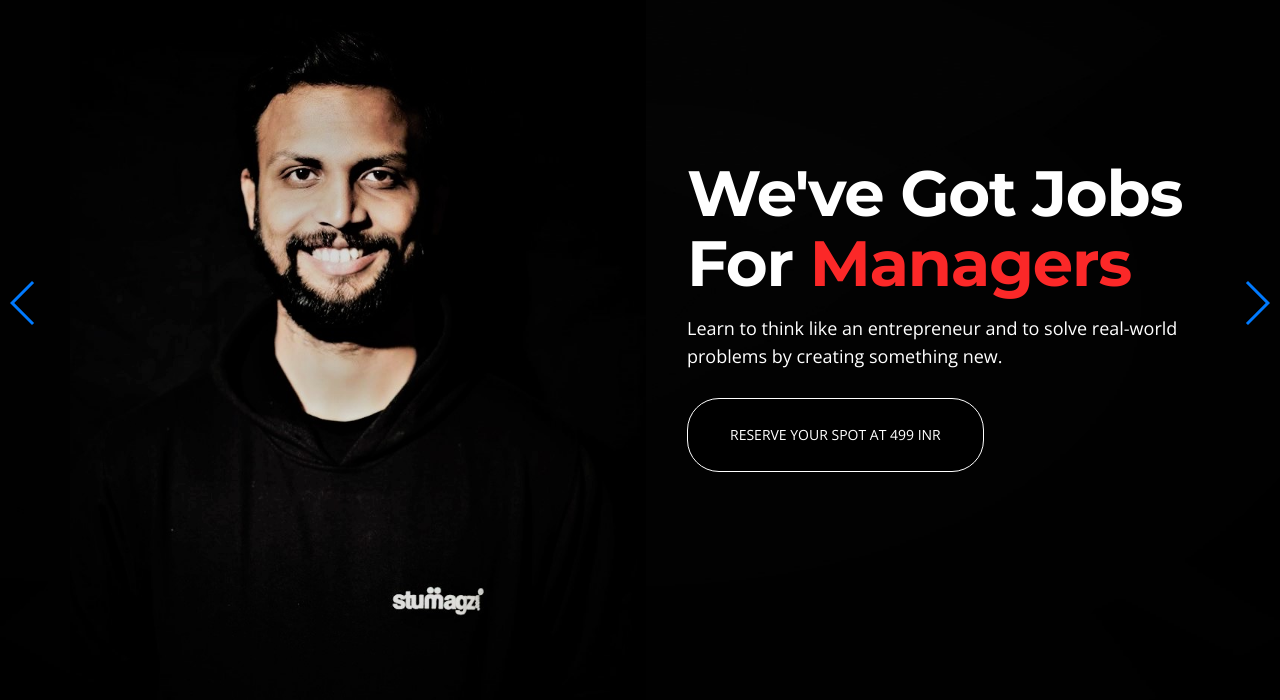
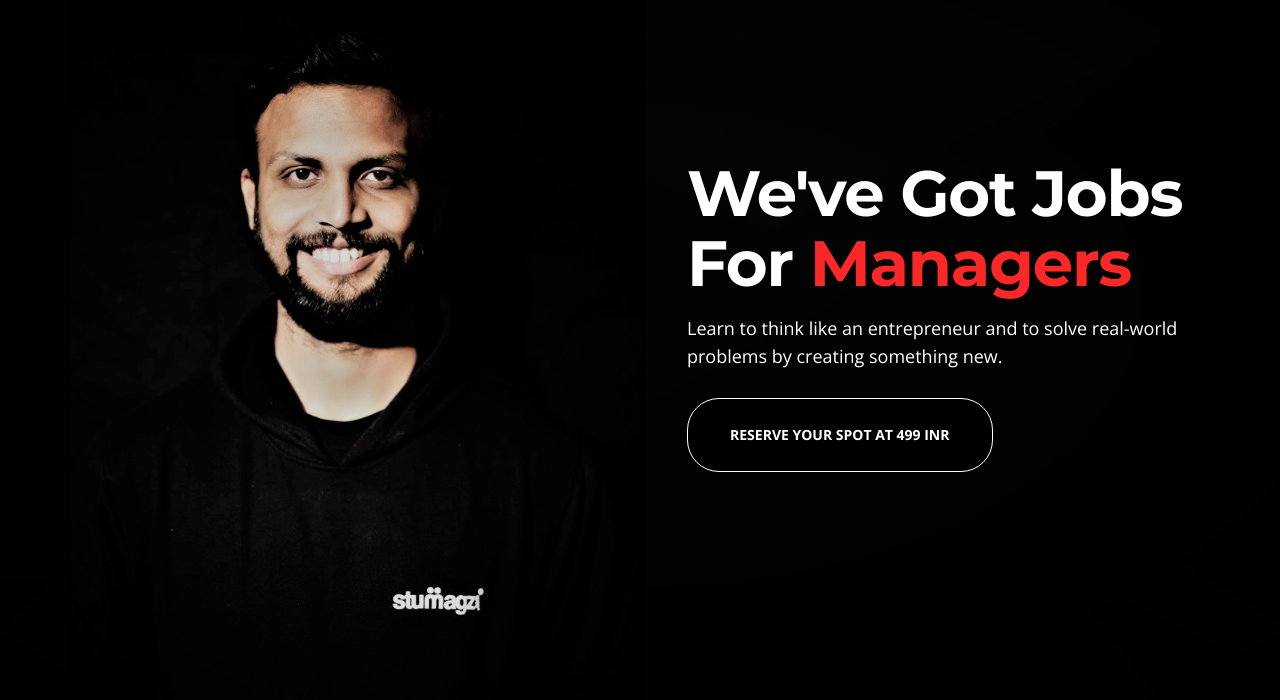
Before and after one commit to vijayabhaskar00/sricharan, a plain HTML site: page index.html in a window 1280 px wide. Shown: the part 97-797 px from the top of the page. Drawn offline with nearby package versions, Linux system fonts and the light colour scheme.

Commit message:
arrow removed

```diff
--- a/index.html
+++ b/index.html
@@ -126,7 +126,8 @@
                                 problems by creating something new.
 
                             </p>
-                            <a class="btn-solid-lg page-scroll" href="#application">RESERVE YOUR SPOT AT 499 INR</a>
+                            <a class="btn-solid-lg page-scroll" href="#application"><strong>RESERVE YOUR SPOT AT 499
+                                    INR</strong></a>
                         </div>
                     </div> <!-- end of col -->
                 </div> <!-- end of row -->
@@ -432,10 +433,10 @@
     </div> <!-- end of swiper-wrapper -->
 
     <!-- Add Arrows -->
-    <div class="swiper-button-next">
+    <!-- <div class="swiper-button-next">
     </div>
     <div class="swiper-button-prev">
-    </div>
+    </div> -->
     <!-- end of add arrows -->
 
     </div> <!-- end of swiper-container -->
```
